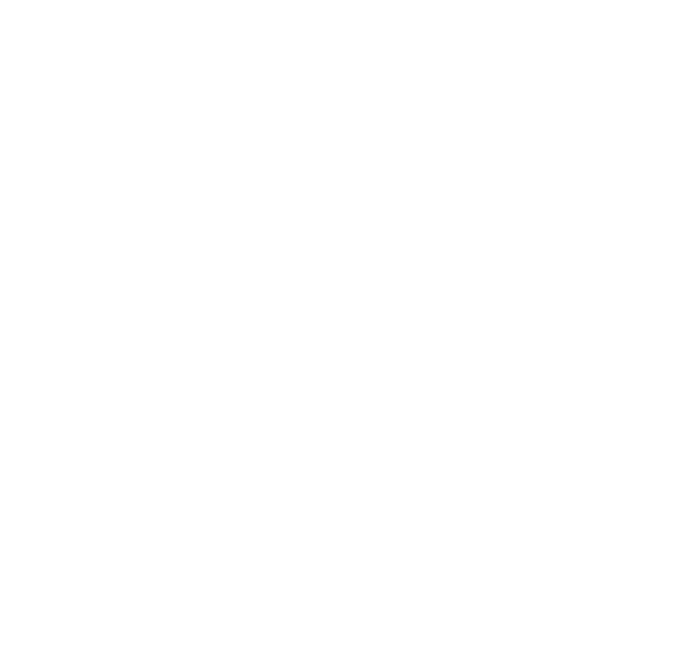
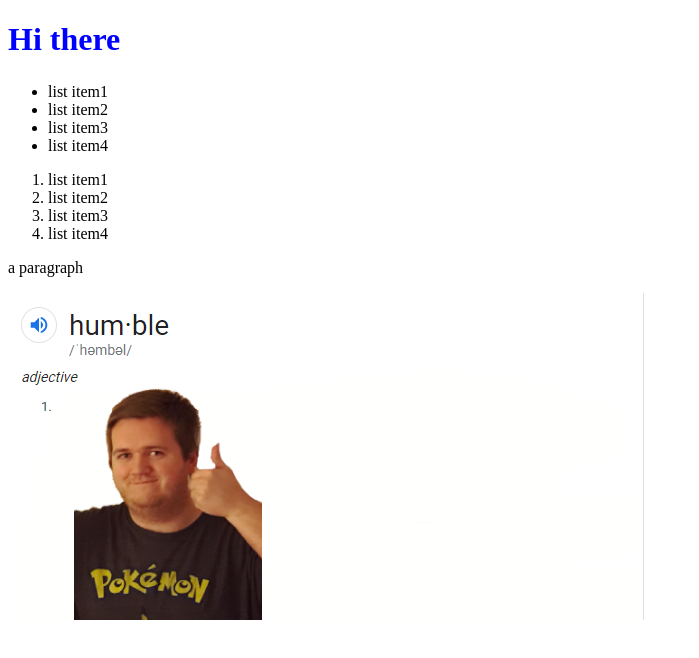
Before and after one commit to dalerben61/week2, a plain HTML site: page index.html in a window 1280 px wide. Shown: the whole page, without its empty margins (0-699 px from the left). Drawn offline with Linux system fonts and the light colour scheme.

Commit message:
2nd commit

```diff
--- a/index.html
+++ b/index.html
@@ -4,6 +4,35 @@
 <title>mad9013 week 2</title>
     </head>
     <body>
-
+        <style>
+        .body{
+            background-color: red;
+        }
+        h1{
+            color: blue;
+        }
+        </style>
+<h1>Hi there</h1>
+<h2></h2>
+<h3></h3>
+<h4></h4>
+<h5></h5>
+<h6></h6>
+<ul>
+    <li>list item1</li>
+    <li>list item2</li>
+    <li>list item3</li>
+    <li>list item4</li>
+</ul>
+<ol>
+    <li>list item1</li>
+    <li>list item2</li>
+    <li>list item3</li>
+    <li>list item4</li>
+</ol>
+<p>
+    a paragraph
+</p>
+<img src="humblest.png" alt="giz is the humblest of all">
     </body>
 </html>
```
Also changed, not shown: humblest.png (added).
